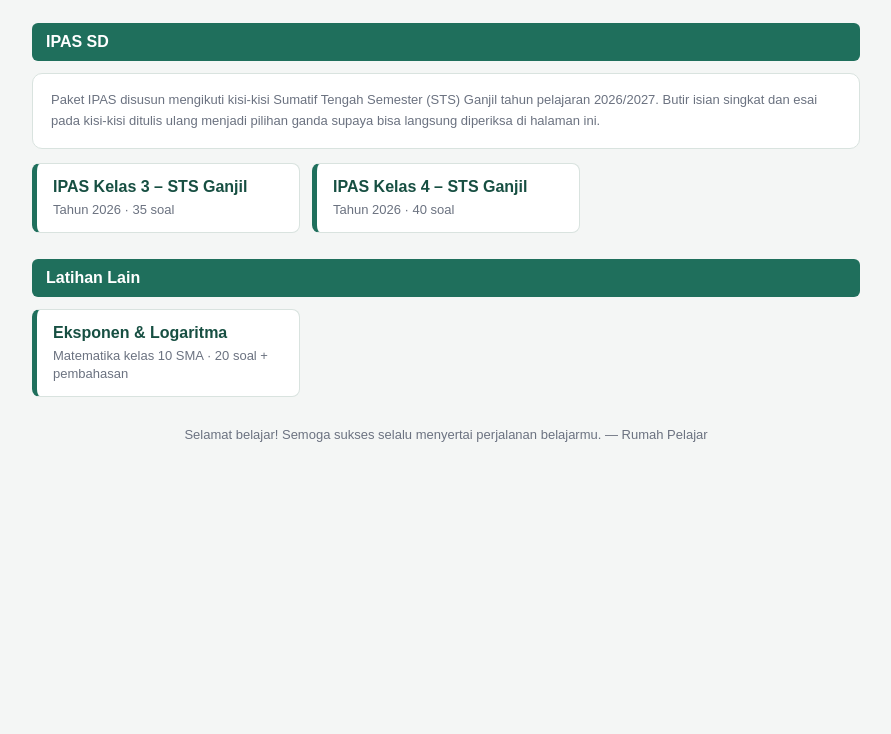
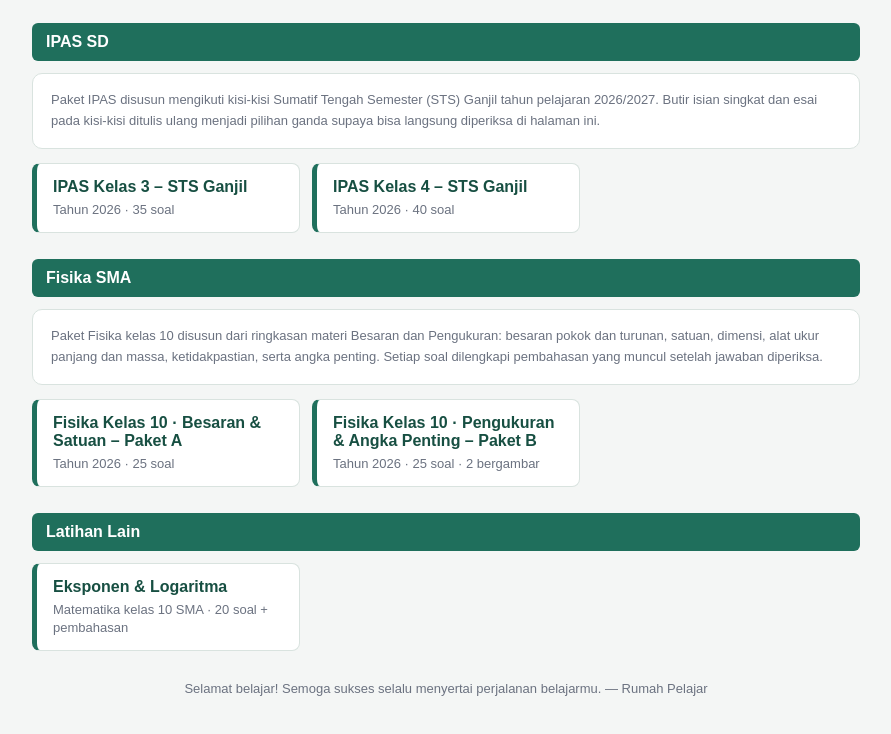
Before and after one commit to bukhorizainun/rumah-pelajar-soal, a plain HTML site: page index.html in a window 1280 px wide. Shown: the part 991-1725 px from the top of the page, without its empty margins (194-1085 px from the left). Before the commit the page ends 1493 px from the top, so only its background shows below. Drawn offline with Linux system fonts and the light colour scheme.

Commit message:
Tambah bank soal Fisika kelas 10: Besaran dan Pengukuran (2 paket, dengan pembahasan)

```diff
--- a/assets/style.css
+++ b/assets/style.css
@@ -44,3 +44,4 @@ table.kunci th { background:var(--gl); color:var(--gd); }
 footer { text-align:center; color:#6b7280; font-size:13px; margin-top:30px; }
 a.fig { display:block; margin:4px 0 12px; }
 a.fig img { max-width:100%; max-height:320px; border:1px solid #e2e8e5; border-radius:6px; background:#fff; padding:6px; }
+.sol .pemb { margin-top:6px; line-height:1.55; }
--- /dev/null
+++ b/data/fisika.js
@@ -0,0 +1,118 @@
+// Bank soal Fisika SMA kelas 10 - Bab Besaran dan Pengukuran.
+// Disusun dari ringkasan materi "FIS 1 - Besaran dan Pengukuran" (materi78).
+// Elemen ke-5 tiap butir berisi pembahasan singkat.
+window.BANK = window.BANK || [];
+
+window.BANK.push({
+  id: "fis-10-bp-a", mapel: "fisika", label: "Fisika Kelas 10 · Besaran & Satuan",
+  tipe: "Paket A", tahun: 2026,
+  soal: [
+    ["Besaran adalah ...", ["Sesuatu yang hanya bisa dilihat dengan mata", "Sesuatu yang dapat diukur dan dinyatakan dengan bilangan dan satuan", "Satuan yang ditetapkan secara internasional", "Alat untuk membandingkan dua benda"], 1, null,
+      "Besaran dapat diukur dan dinyatakan dengan bilangan serta satuan, misalnya panjang 2 m."],
+    ["Kelompok berikut yang seluruhnya merupakan besaran pokok adalah ...", ["Panjang, massa, dan waktu", "Luas, massa, dan suhu", "Kecepatan, waktu, dan gaya", "Tekanan, suhu, dan daya"], 0, null,
+      "Tujuh besaran pokok: panjang, massa, waktu, kuat arus listrik, suhu, intensitas cahaya, dan jumlah zat. Luas, kecepatan, gaya, tekanan, dan daya adalah besaran turunan."],
+    ["Satuan SI untuk kuat arus listrik adalah ...", ["Volt", "Ohm", "Watt", "Ampere"], 3, null,
+      "Kuat arus listrik termasuk besaran pokok dengan satuan Ampere (A)."],
+    ["Satuan SI untuk suhu adalah ...", ["Celsius", "Kelvin", "Fahrenheit", "Reamur"], 1, null,
+      "Satuan SI suhu adalah Kelvin (K). Celsius, Fahrenheit, dan Reamur bukan satuan SI."],
+    ["Candela (cd) adalah satuan SI untuk besaran ...", ["Jumlah zat", "Daya", "Intensitas cahaya", "Frekuensi"], 2, null,
+      "Intensitas cahaya adalah besaran pokok dengan satuan candela (cd). Jumlah zat bersatuan mol."],
+    ["Kelompok berikut yang seluruhnya merupakan besaran turunan adalah ...", ["Massa, waktu, dan gaya", "Panjang, suhu, dan daya", "Luas, kecepatan, dan tekanan", "Jumlah zat, usaha, dan frekuensi"], 2, null,
+      "Luas (m<sup>2</sup>), kecepatan (m/s), dan tekanan (Pa) diturunkan dari besaran pokok. Pilihan lain masih memuat besaran pokok."],
+    ["Satuan gaya (Newton) jika dinyatakan dalam satuan besaran pokok adalah ...", ["kg m/s", "kg m/s<sup>2</sup>", "kg m<sup>2</sup>/s<sup>2</sup>", "kg/(m s<sup>2</sup>)"], 1, null,
+      "F = m &middot; a, sehingga satuannya kg &middot; m/s<sup>2</sup> = N."],
+    ["Satuan kg m<sup>2</sup>/s<sup>3</sup> adalah satuan dari besaran ...", ["Usaha", "Tekanan", "Gaya", "Daya"], 3, null,
+      "Daya = usaha/waktu = (kg m<sup>2</sup>/s<sup>2</sup>)/s = kg m<sup>2</sup>/s<sup>3</sup> = watt (W)."],
+    ["Satu joule (J) setara dengan ...", ["kg m<sup>2</sup>/s<sup>2</sup>", "kg m/s<sup>2</sup>", "kg m<sup>2</sup>/s<sup>3</sup>", "kg/(m s<sup>2</sup>)"], 0, null,
+      "Usaha W = F &middot; s = (kg m/s<sup>2</sup>) &middot; m = kg m<sup>2</sup>/s<sup>2</sup> = J."],
+    ["Kelompok berikut yang seluruhnya merupakan besaran vektor adalah ...", ["Massa, waktu, dan kelajuan", "Panjang, massa jenis, dan gaya", "Gaya, percepatan, dan momentum", "Kecepatan, massa, dan waktu"], 2, null,
+      "Besaran vektor punya nilai dan arah: gaya, percepatan, kecepatan, momentum. Massa, waktu, panjang, kelajuan, dan massa jenis adalah besaran skalar."],
+    ["Besaran berikut yang termasuk besaran skalar adalah ...", ["Kelajuan", "Kecepatan", "Gaya", "Percepatan"], 0, null,
+      "Kelajuan hanya menyatakan besar (tanpa arah), jadi skalar. Kecepatan, gaya, dan percepatan memiliki arah."],
+    ["Lambang dimensi untuk besaran suhu adalah ...", ["T", "K", "&theta;", "S"], 2, null,
+      "Dimensi suhu dilambangkan &theta;. Huruf T adalah dimensi waktu."],
+    ["Lambang dimensi untuk besaran jumlah zat adalah ...", ["J", "N", "I", "M"], 1, null,
+      "Jumlah zat = N, intensitas cahaya = J, kuat arus = I, massa = M."],
+    ["Dimensi dari percepatan adalah ...", ["[L][T]<sup>-1</sup>", "[L][T]<sup>-2</sup>", "[M][L][T]<sup>-2</sup>", "[L]<sup>2</sup>[T]<sup>-2</sup>"], 1, null,
+      "a = v/t = (m/s)/s = m/s<sup>2</sup>, sehingga dimensinya [L][T]<sup>-2</sup>."],
+    ["Dimensi dari gaya adalah ...", ["[M][L][T]<sup>-1</sup>", "[M][L]<sup>2</sup>[T]<sup>-2</sup>", "[M][L][T]<sup>-2</sup>", "[M][L]<sup>-1</sup>[T]<sup>-2</sup>"], 2, null,
+      "F = m &middot; a = [M] &middot; [L][T]<sup>-2</sup> = [M][L][T]<sup>-2</sup>."],
+    ["Dimensi dari usaha adalah ...", ["[M][L]<sup>2</sup>[T]<sup>-2</sup>", "[M][L][T]<sup>-2</sup>", "[M][L]<sup>2</sup>[T]<sup>-3</sup>", "[M][L]<sup>-1</sup>[T]<sup>-2</sup>"], 0, null,
+      "W = F &middot; s = [M][L][T]<sup>-2</sup> &middot; [L] = [M][L]<sup>2</sup>[T]<sup>-2</sup>."],
+    ["Massa jenis dirumuskan &rho; = m/V. Dimensi massa jenis adalah ...", ["[M][L]<sup>3</sup>", "[M][L]<sup>-2</sup>", "[M][L][T]<sup>-1</sup>", "[M][L]<sup>-3</sup>"], 3, null,
+      "Volume berdimensi [L]<sup>3</sup>, sehingga &rho; = [M]/[L]<sup>3</sup> = [M][L]<sup>-3</sup>."],
+    ["Tekanan dirumuskan P = F/A (A = luas). Dimensi tekanan adalah ...", ["[M][L][T]<sup>-2</sup>", "[M][L]<sup>-1</sup>[T]<sup>-2</sup>", "[M][L]<sup>-2</sup>[T]<sup>-2</sup>", "[M][L]<sup>2</sup>[T]<sup>-2</sup>"], 1, null,
+      "P = [M][L][T]<sup>-2</sup> / [L]<sup>2</sup> = [M][L]<sup>-1</sup>[T]<sup>-2</sup>."],
+    ["Daya dirumuskan P = W/t. Dimensi daya adalah ...", ["[M][L]<sup>2</sup>[T]<sup>-2</sup>", "[M][L][T]<sup>-3</sup>", "[M][L]<sup>2</sup>[T]<sup>-3</sup>", "[M][L]<sup>2</sup>[T]<sup>-1</sup>"], 2, null,
+      "P = [M][L]<sup>2</sup>[T]<sup>-2</sup> / [T] = [M][L]<sup>2</sup>[T]<sup>-3</sup>."],
+    ["Momentum (p = m &middot; v) memiliki dimensi yang sama dengan besaran ...", ["Impuls", "Usaha", "Gaya", "Daya"], 0, null,
+      "p = [M][L][T]<sup>-1</sup>. Impuls I = F &middot; t = [M][L][T]<sup>-2</sup> &middot; [T] = [M][L][T]<sup>-1</sup>. Keduanya setara."],
+    ["Diketahui s = jarak, v = kecepatan, a = percepatan, dan t = waktu. Persamaan yang benar menurut analisis dimensi adalah ...", ["s = a &middot; t", "s = v/t", "v = a/t", "s = v &middot; t"], 3, null,
+      "Ruas kanan s = v &middot; t berdimensi [L][T]<sup>-1</sup> &middot; [T] = [L], sama dengan ruas kiri. Persamaan lain tidak setara dimensinya."],
+    ["Frekuensi bersatuan 1/s (Hz). Dimensi frekuensi adalah ...", ["[T]", "[L][T]<sup>-1</sup>", "[T]<sup>-1</sup>", "[M][T]<sup>-1</sup>"], 2, null,
+      "Satuan 1/s berarti dimensinya [T]<sup>-1</sup>."],
+    ["Gaya pegas dirumuskan F = k &middot; x, dengan x = pertambahan panjang. Dimensi konstanta k adalah ...", ["[M][T]<sup>-2</sup>", "[M][L][T]<sup>-2</sup>", "[M][L]<sup>2</sup>[T]<sup>-2</sup>", "[M][T]<sup>-1</sup>"], 0, null,
+      "k = F/x = [M][L][T]<sup>-2</sup> / [L] = [M][T]<sup>-2</sup>."],
+    ["Menurut definisi standar, satu meter adalah jarak yang ditempuh cahaya dalam vakum selama ...", ["1 sekon", "1/299.792.458 sekon", "1/9.192.631.770 sekon", "1/273,16 sekon"], 1, null,
+      "Satu meter = jarak tempuh cahaya dalam vakum selama 1/299.792.458 s."],
+    ["Satu sekon didefinisikan sebagai waktu yang diperlukan atom cesium-133 untuk bergetar sebanyak ...", ["299.792.458 kali", "540 &times; 10<sup>12</sup> kali", "9.192.631.770 kali", "6,02 &times; 10<sup>23</sup> kali"], 2, null,
+      "Standar waktu memakai getaran atom cesium-133 sebanyak 9.192.631.770 kali."]
+  ]
+});
+
+window.BANK.push({
+  id: "fis-10-bp-b", mapel: "fisika", label: "Fisika Kelas 10 · Pengukuran & Angka Penting",
+  tipe: "Paket B", tahun: 2026,
+  soal: [
+    ["Ketelitian mistar (penggaris) adalah ...", ["1 mm", "0,5 mm", "0,1 mm", "0,01 mm"], 0, null,
+      "Skala terkecil mistar adalah 1 mm = 0,1 cm."],
+    ["Ketelitian jangka sorong adalah ...", ["1 mm", "0,5 mm", "0,1 mm", "0,01 mm"], 2, null,
+      "Jangka sorong memiliki ketelitian 0,1 mm = 0,01 cm."],
+    ["Ketelitian mikrometer sekrup adalah ...", ["0,1 mm", "0,01 mm", "0,5 mm", "1 mm"], 1, null,
+      "Mikrometer sekrup memiliki ketelitian 0,01 mm = 0,001 cm."],
+    ["Alat yang paling tepat untuk mengukur diameter kawat tipis adalah ...", ["Mistar", "Meteran kain", "Jangka sorong", "Mikrometer sekrup"], 3, null,
+      "Diameter kawat tipis sangat kecil, jadi perlu alat paling teliti, yaitu mikrometer sekrup (0,01 mm)."],
+    ["Kesalahan paralaks pada pengukuran disebabkan oleh ...", ["Alat ukur belum dikalibrasi", "Posisi mata tidak tegak lurus saat membaca skala", "Pengukuran hanya dilakukan satu kali", "Suhu ruangan terlalu tinggi"], 1, null,
+      "Paralaks adalah kesalahan sudut pandang saat membaca skala alat ukur."],
+    ["Panjang pensil diukur dengan mistar sekali saja dan terbaca 6,7 cm. Penulisan hasil pengukuran yang benar adalah ...", ["(6,7 &plusmn; 0,1) cm", "(6,7 &plusmn; 0,5) cm", "(6,7 &plusmn; 0,05) cm", "(6,70 &plusmn; 0,01) cm"], 2, null,
+      "Pengukuran tunggal: &Delta;x = &frac12; &times; ketelitian = &frac12; &times; 0,1 cm = 0,05 cm. Jadi l = (6,7 &plusmn; 0,05) cm."],
+    ["Perhatikan hasil pengukuran jangka sorong pada gambar! Panjang benda yang terukur adalah ...", ["3,07 cm", "3,17 cm", "3,70 cm", "3,77 cm"], 1, "img/fis-10-bp-b_07.png",
+      "Skala utama di kiri angka 0 nonius = 3,1 cm. Garis nonius yang berimpit = garis ke-7, jadi 7 &times; 0,01 = 0,07 cm. Hasil = 3,1 + 0,07 = 3,17 cm."],
+    ["Perhatikan hasil pengukuran mikrometer sekrup pada gambar! Tebal benda yang terukur adalah ...", ["3,37 mm", "3,50 mm", "3,87 mm", "4,37 mm"], 2, "img/fis-10-bp-b_08.png",
+      "Skala utama terpanjang yang masih terbaca = 3,5 mm. Skala putar yang berimpit = 37, jadi 37 &times; 0,01 = 0,37 mm. Hasil = 3,5 + 0,37 = 3,87 mm."],
+    ["Pada jangka sorong, skala utama menunjukkan 2,4 cm dan garis nonius ke-6 berimpit dengan skala utama. Hasil pengukurannya adalah ...", ["(2,46 &plusmn; 0,005) cm", "(2,46 &plusmn; 0,05) cm", "(2,406 &plusmn; 0,005) cm", "(2,6 &plusmn; 0,05) cm"], 0, null,
+      "x = 2,4 + 6 &times; 0,01 = 2,46 cm. &Delta;x = &frac12; &times; 0,01 cm = 0,005 cm. Jadi (2,46 &plusmn; 0,005) cm."],
+    ["Pada mikrometer sekrup, skala utama menunjukkan 5,5 mm dan skala putar menunjukkan garis ke-28. Hasil pengukurannya adalah ...", ["5,28 mm", "5,53 mm", "5,78 mm", "8,30 mm"], 2, null,
+      "x = 5,5 + 28 &times; 0,01 = 5,5 + 0,28 = 5,78 mm."],
+    ["Hasil pengukuran panjang ditulis (12,5 &plusmn; 0,05) cm. Persentase kesalahan relatifnya adalah ...", ["0,04%", "0,4%", "4%", "0,05%"], 1, null,
+      "%KR = &Delta;x/x &times; 100% = 0,05/12,5 &times; 100% = 0,4%."],
+    ["Panjang sebuah benda diukur empat kali: 4,1 cm; 4,3 cm; 4,2 cm; dan 4,2 cm. Dengan rumus &Delta;x = &Sigma;|x<sub>i</sub> &minus; x&#772;|/n, hasil pengukurannya adalah ...", ["(4,2 &plusmn; 0,1) cm", "(4,2 &plusmn; 0,2) cm", "(4,3 &plusmn; 0,05) cm", "(4,2 &plusmn; 0,05) cm"], 3, null,
+      "x&#772; = (4,1 + 4,3 + 4,2 + 4,2)/4 = 4,2 cm. &Sigma;|x<sub>i</sub> &minus; x&#772;| = 0,1 + 0,1 + 0 + 0 = 0,2. &Delta;x = 0,2/4 = 0,05 cm."],
+    ["Menurut materi, ketelitian neraca lengan (neraca Ohaus) adalah ...", ["0,01 g", "0,5 g", "1 g", "0,1 kg"], 0, null,
+      "Neraca lengan memiliki ketelitian 0,01 g, sedangkan neraca pegas 0,5 g."],
+    ["Bilangan 0,00609 memiliki angka penting sebanyak ...", ["2", "3", "5", "6"], 1, null,
+      "Nol di depan (kiri) bukan angka penting. Angka 6, 0 (di antara 6 dan 9), dan 9 adalah angka penting, jadi 3 a.p."],
+    ["Bilangan 20,09 memiliki angka penting sebanyak ...", ["2", "3", "4", "5"], 2, null,
+      "Semua angka bukan nol penting, dan nol yang diapit angka bukan nol juga penting. Jadi 2, 0, 0, 9 = 4 a.p."],
+    ["Bilangan 44,500 memiliki angka penting sebanyak ...", ["3", "4", "2", "5"], 3, null,
+      "Nol di belakang koma desimal (setelah angka bukan nol) termasuk angka penting. Jadi 4, 4, 5, 0, 0 = 5 a.p."],
+    ["Bilangan 22400 (tanpa tanda khusus) memiliki angka penting sebanyak ...", ["3", "4", "5", "2"], 0, null,
+      "Nol di kanan angka bukan nol yang tidak diikuti koma desimal bukan angka penting. Jadi hanya 2, 2, 4 = 3 a.p."],
+    ["Hasil penjumlahan 23,12 cm + 1,2 cm menurut aturan angka penting adalah ...", ["24,32 cm", "24,3 cm", "24 cm", "24,320 cm"], 1, null,
+      "23,12 + 1,2 = 24,32. Hasil hanya boleh memuat satu angka taksiran, mengikuti 1,2 (satu desimal), jadi 24,3 cm."],
+    ["Hasil pengurangan 21,9 g &minus; 1,15 g menurut aturan angka penting adalah ...", ["20,75 g", "20,7 g", "21 g", "20,8 g"], 3, null,
+      "21,9 &minus; 1,15 = 20,75. Dibulatkan ke satu desimal (mengikuti 21,9) menjadi 20,8 g."],
+    ["Hasil perkalian 12,2 &times; 3,5 menurut aturan angka penting adalah ...", ["43", "42,7", "42,70", "42"], 0, null,
+      "12,2 &times; 3,5 = 42,70. Angka penting paling sedikit adalah 2 (dari 3,5), jadi hasilnya 43."],
+    ["Sebuah pelat berukuran panjang 4,25 cm dan lebar 2,4 cm. Luas pelat menurut aturan angka penting adalah ...", ["10,2 cm<sup>2</sup>", "10,20 cm<sup>2</sup>", "10 cm<sup>2</sup>", "10,0 cm<sup>2</sup>"], 2, null,
+      "4,25 &times; 2,4 = 10,2. Angka penting paling sedikit adalah 2 (dari 2,4), jadi luas = 10 cm<sup>2</sup>."],
+    ["Hasil pembagian 6,48 : 2,4 menurut aturan angka penting adalah ...", ["2,70", "2,7", "3", "2,700"], 1, null,
+      "6,48 : 2,4 = 2,7. Angka penting paling sedikit adalah 2 (dari 2,4), jadi hasilnya 2,7."],
+    ["Hasil (2,5)<sup>2</sup> menurut aturan angka penting adalah ...", ["6,25", "6,2", "6", "6,3"], 3, null,
+      "(2,5)<sup>2</sup> = 6,25. Hasil pemangkatan memiliki angka penting sebanyak bilangan yang dipangkatkan (2 a.p.), jadi 6,3."],
+    ["Sebuah tali panjangnya 1,25 m. Jika disambung sampai panjangnya menjadi 4 kalinya, panjang tali menurut aturan angka penting adalah ...", ["5,00 m", "5 m", "5,0 m", "5,000 m"], 0, null,
+      "Angka 4 adalah bilangan eksak (bukan hasil ukur). Hasil mengikuti angka penting 1,25 (3 a.p.), jadi 5,00 m."],
+    ["Bilangan 0,0000000257 jika ditulis dalam notasi ilmiah adalah ...", ["25,7 &times; 10<sup>-9</sup>", "2,57 &times; 10<sup>-8</sup>", "2,57 &times; 10<sup>8</sup>", "0,257 &times; 10<sup>-7</sup>"], 1, null,
+      "Notasi ilmiah a &times; 10<sup>n</sup> dengan 1 &le; a &lt; 10. Koma digeser 8 tempat ke kanan, jadi 2,57 &times; 10<sup>-8</sup>."]
+  ]
+});
--- a/index.html
+++ b/index.html
@@ -40,6 +40,14 @@
   </div>
   <div class="grid" id="g-ipas"></div>
 
+  <div class="section">Fisika SMA</div>
+  <div class="card note">
+    Paket Fisika kelas 10 disusun dari ringkasan materi Besaran dan Pengukuran: besaran pokok dan
+    turunan, satuan, dimensi, alat ukur panjang dan massa, ketidakpastian, serta angka penting.
+    Setiap soal dilengkapi pembahasan yang muncul setelah jawaban diperiksa.
+  </div>
+  <div class="grid" id="g-fisika"></div>
+
   <div class="section">Latihan Lain</div>
   <div class="grid">
     <a class="paket" href="eksponen-logaritma.html">
@@ -55,9 +63,10 @@
 <script src="data/inggris.js"></script>
 <script src="data/sains.js"></script>
 <script src="data/ipas.js"></script>
+<script src="data/fisika.js"></script>
 <script>
 (function () {
-  var order = { matematika: 0, inggris: 1, sains: 2, ipas: 3 };
+  var order = { matematika: 0, inggris: 1, sains: 2, ipas: 3, fisika: 4 };
   window.BANK.slice().sort(function (a, b) {
     return (order[a.mapel] - order[b.mapel]) || (a.tahun - b.tahun) || a.tipe.localeCompare(b.tipe);
   }).forEach(function (p) {
```
Also changed, not shown: latihan.html (+3 -1 lines), img/fis-10-bp-b_07.png (added), img/fis-10-bp-b_08.png (added).
